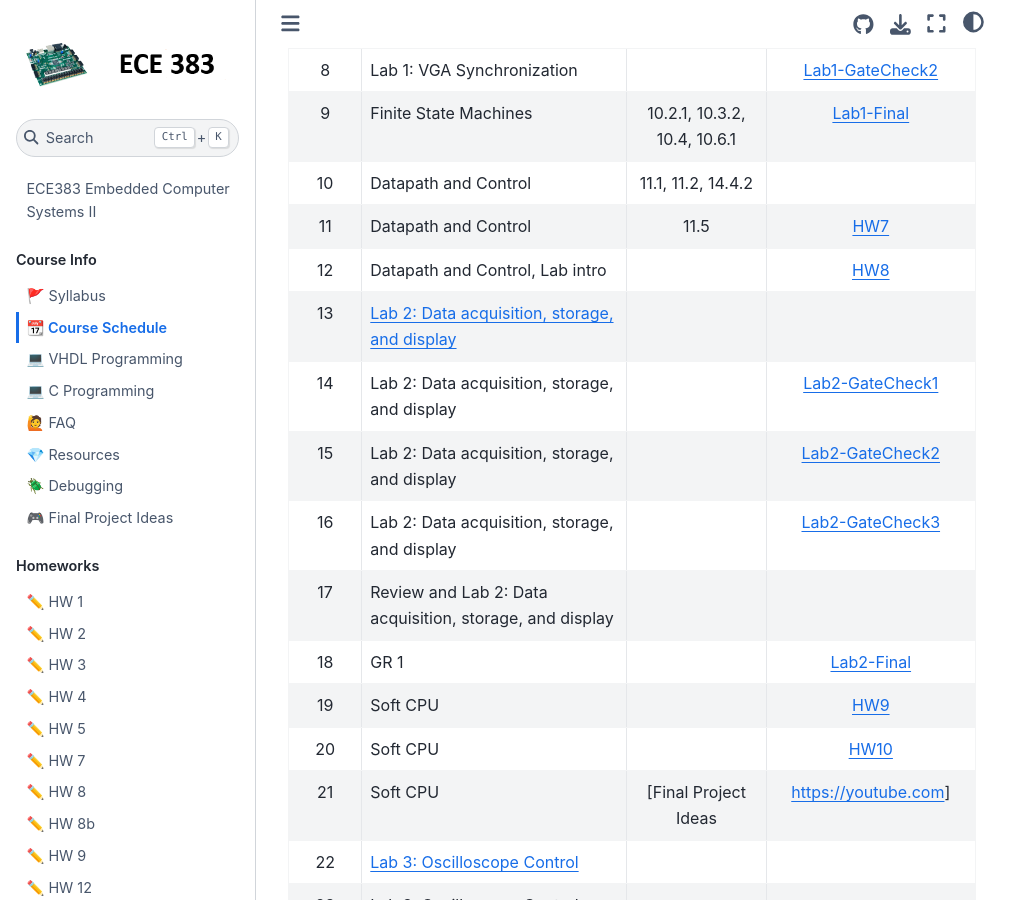
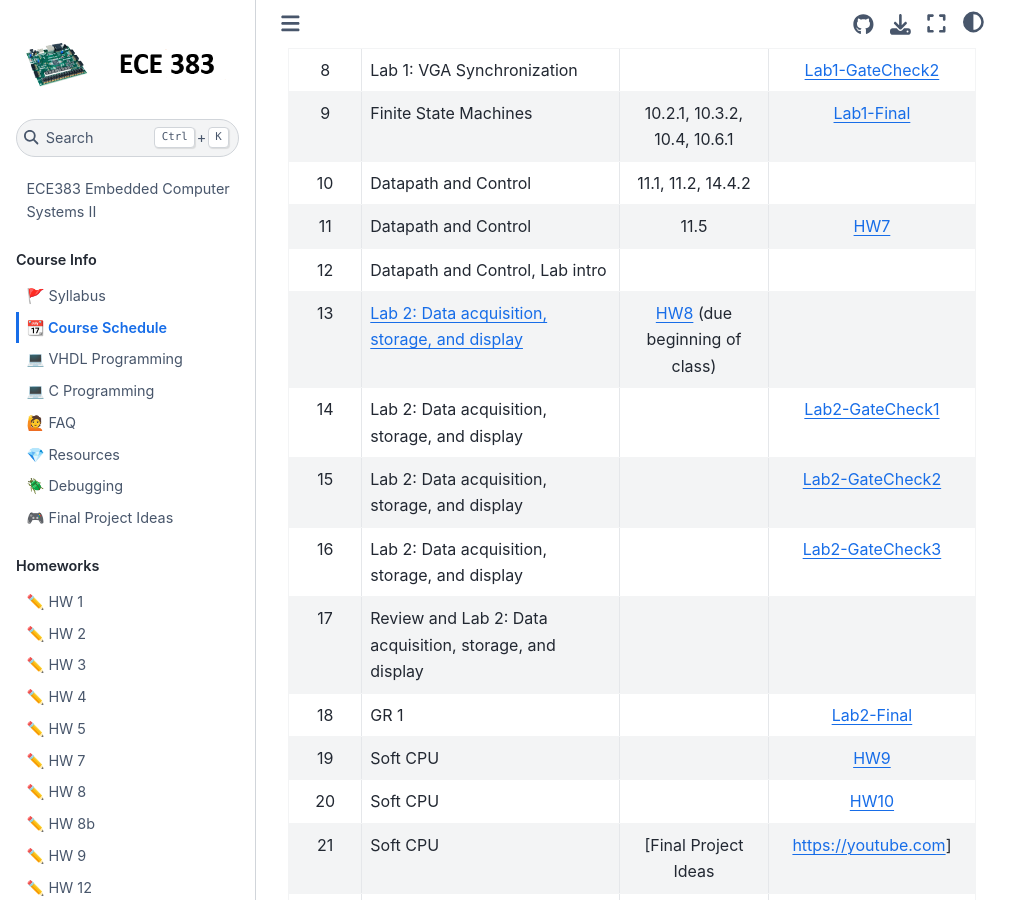
Before and after one commit to USAFA-ECE/ece383, a Jupyter Book: the page built from book/schedule.md, in a window 1280 px wide and 900 px high, scrolled down 730 px. Shown: the whole window, without its empty margins (0-1031 px from the left). Built offline with Jupyter Book 1.0.4 settings and Sphinx 7.4.7 and the Sphinx Book theme 1.1.4, drawn with Linux system fonts in a browser that asks for light colours; pages that are not in the unit, such as notebooks, are missing from menus.

Commit message:
Update schedule.md

```diff
--- a/book/schedule.md
+++ b/book/schedule.md
@@ -18,8 +18,8 @@ This schedule is subject to change as appropriate.
 | 9      | Finite State Machines                            | 10.2.1, 10.3.2, 10.4, 10.6.1 | [Lab1-Final](Assignments/lab1.md) |
 | 10     | Datapath and Control                             | 11.1, 11.2, 14.4.2   |       |
 | 11     | Datapath and Control                             | 11.5                 | [HW7](Assignments/homework7.md)       |
-| 12     | Datapath and Control, Lab intro                  |                      | [HW8](Assignments/homework8.md)       |
-| 13     | [Lab 2: Data acquisition, storage, and display](Assignments/lab2.md) |                  |       |
+| 12     | Datapath and Control, Lab intro                  |                      |       |
+| 13     | [Lab 2: Data acquisition, storage, and display](Assignments/lab2.md) |  [HW8](Assignments/homework8.md) (due beginning of class)                |       |
 | 14     | Lab 2: Data acquisition, storage, and display    |                      | [Lab2-GateCheck1](Assignments/lab2.md)         |
 | 15     | Lab 2: Data acquisition, storage, and display    |                      | [Lab2-GateCheck2](Assignments/lab2.md)         |
 | 16     | Lab 2: Data acquisition, storage, and display    |                      | [Lab2-GateCheck3](Assignments/lab2.md)         |
```
